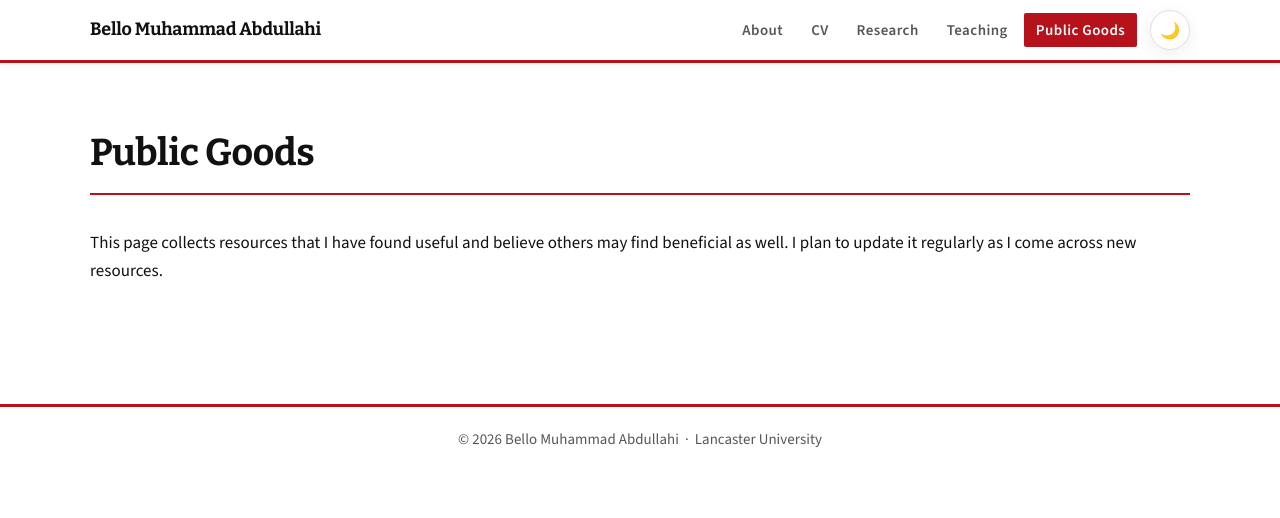
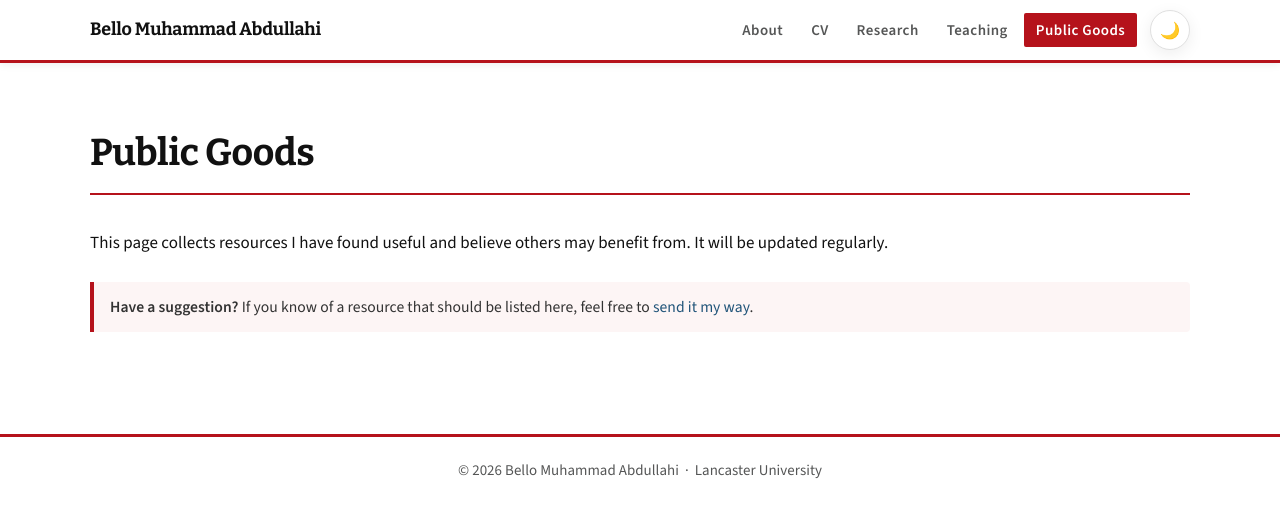
Before and after one commit to Bello-Abdullahi/Bello-Abdullahi.github.io, a Jekyll site: the page built from _pages/resources.md, in a window 1280 px wide. Shown: the top 518 px of the page. Built offline with Jekyll 4.4.1, drawn with Linux system fonts in a browser that asks for light colours.

Commit message:
Revise resources page content and add suggestion callout
Updated the description for clarity and added a callout for suggestions.

```diff
--- a/_pages/resources.md
+++ b/_pages/resources.md
@@ -2,9 +2,12 @@
 layout: page
 permalink: /resources/
 title: Public Goods
-order: 5
-description:
 nav: true
 nav_order: 5
 ---
-This page collects resources that I have found useful and believe others may find beneficial as well. I plan to update it regularly as I come across new resources.
+
+This page collects resources I have found useful and believe others may benefit from. It will be updated regularly.
+
+<div class="mentor-callout" style="margin-top: 1.5rem;">
+  <strong>Have a suggestion?</strong> If you know of a resource that should be listed here, feel free to <a href="mailto:b.abdullahi@lancaster.ac.uk">send it my way</a>.
+</div>
```
